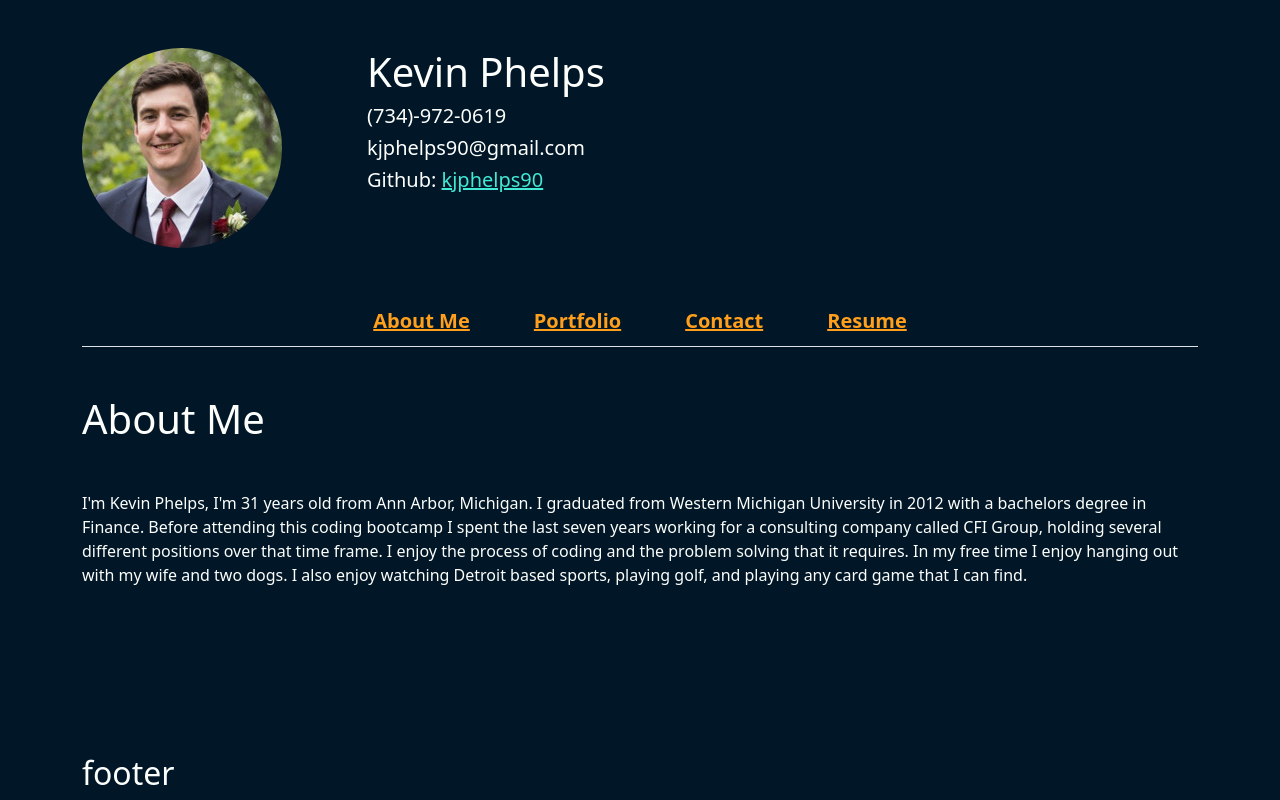
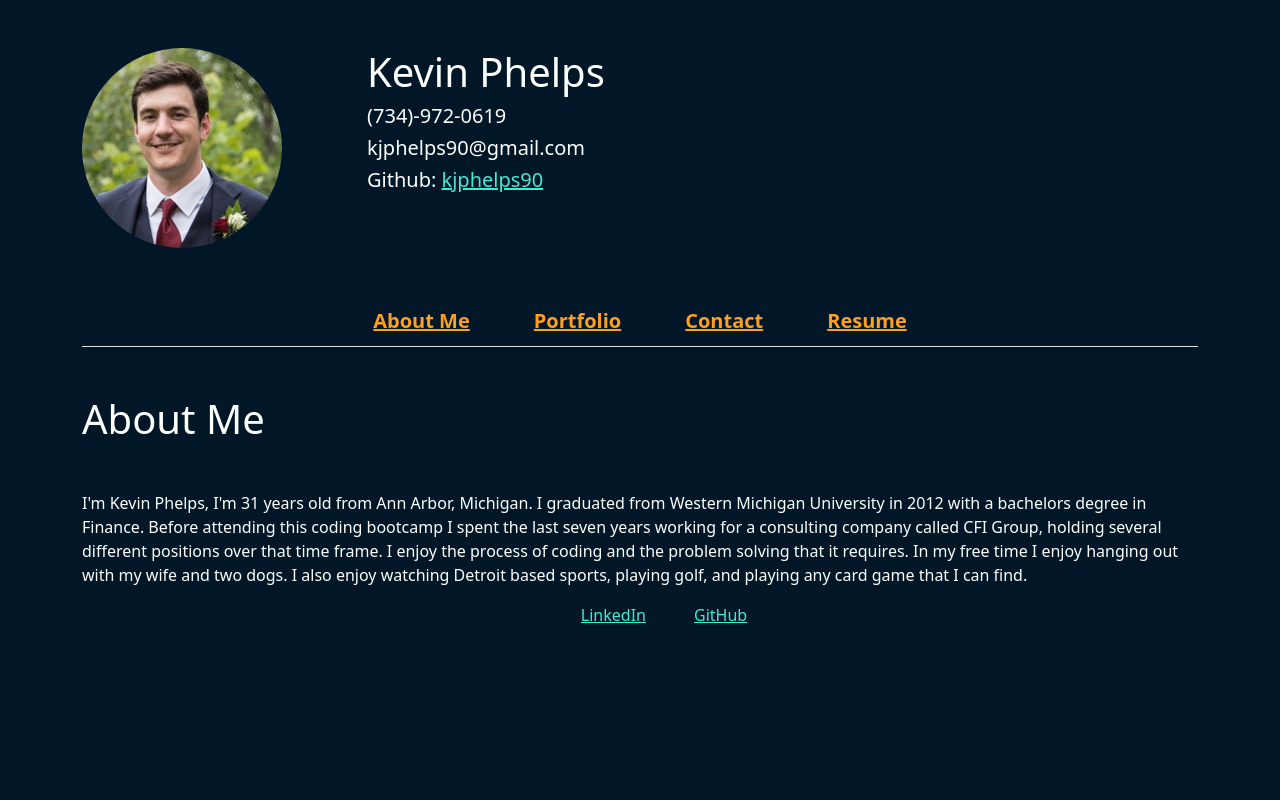
Before and after one commit to kjphelps90/react-portfolio, a React (Create React App) app: page / in a window 1280 px wide. Built offline with nearby package versions, Linux system fonts and the light colour scheme.

Commit message:
added links to bottom and updated contact form

```diff
--- a/package.json
+++ b/package.json
@@ -7,8 +7,10 @@
     "@testing-library/react": "^11.1.0",
     "@testing-library/user-event": "^12.1.10",
     "bootstrap": "^5.1.1",
+    "font-awesome": "^4.7.0",
     "react": "^17.0.1",
     "react-dom": "^17.0.1",
+    "react-fontawesome": "^1.7.1",
     "react-scripts": "4.0.1",
     "web-vitals": "^0.2.4"
   },
--- a/src/components/Footer.js
+++ b/src/components/Footer.js
@@ -2,8 +2,9 @@ import React from "react";
 
 export default function Footer() {
     return (
-        <div className="container fixed-bottom">
-            <h2>footer</h2>
+        <div className="container d-flex justify-content-center orange">
+            <a className="mx-5 mb-5" href="https://www.linkedin.com/in/kevin-phelps-30359b168/">LinkedIn</a>
+            <a href="https://github.com/kjphelps90/">GitHub</a>
         </div>
     );
 }
```
Also changed, not shown: 1 other file (tests, documents, lock files or other folders).
